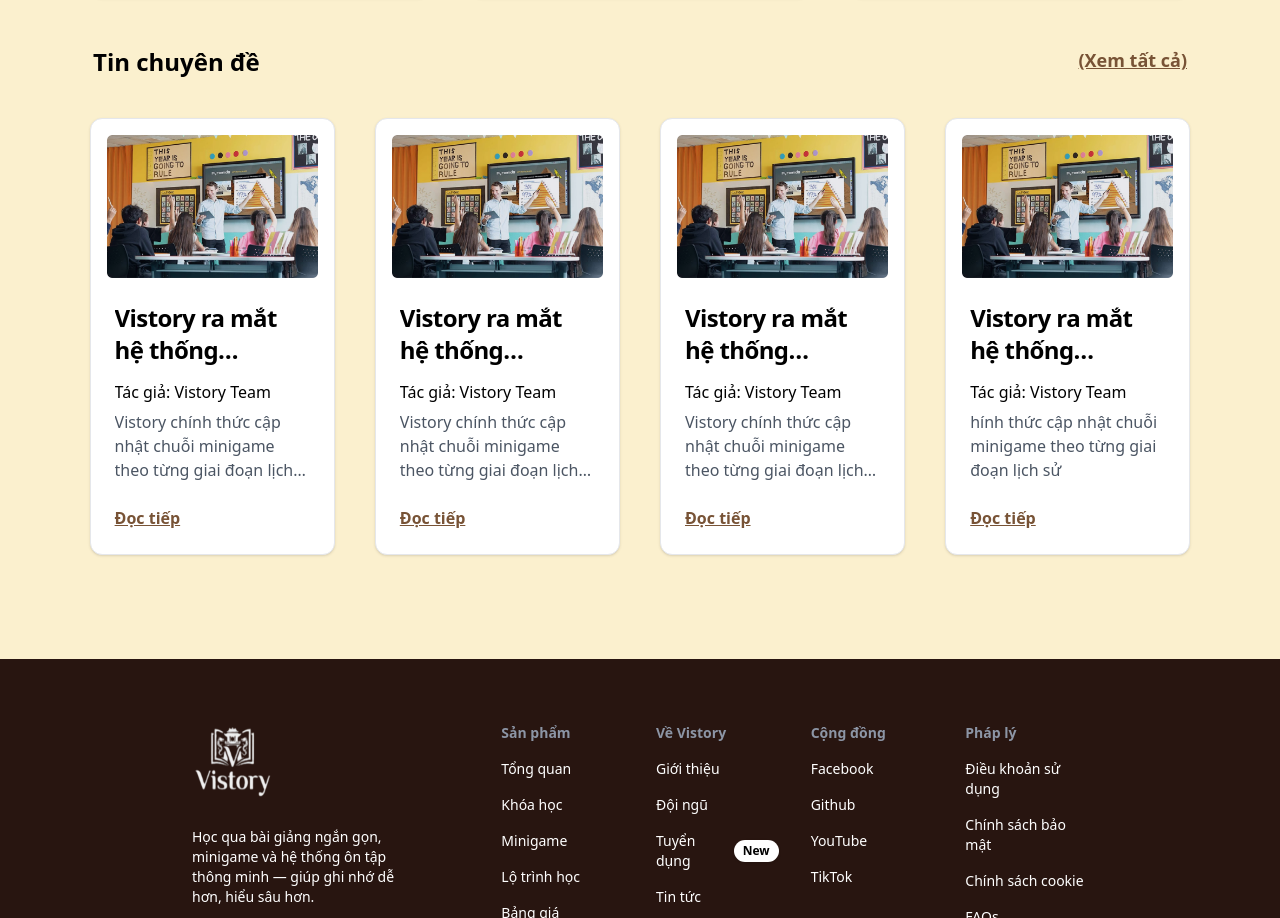
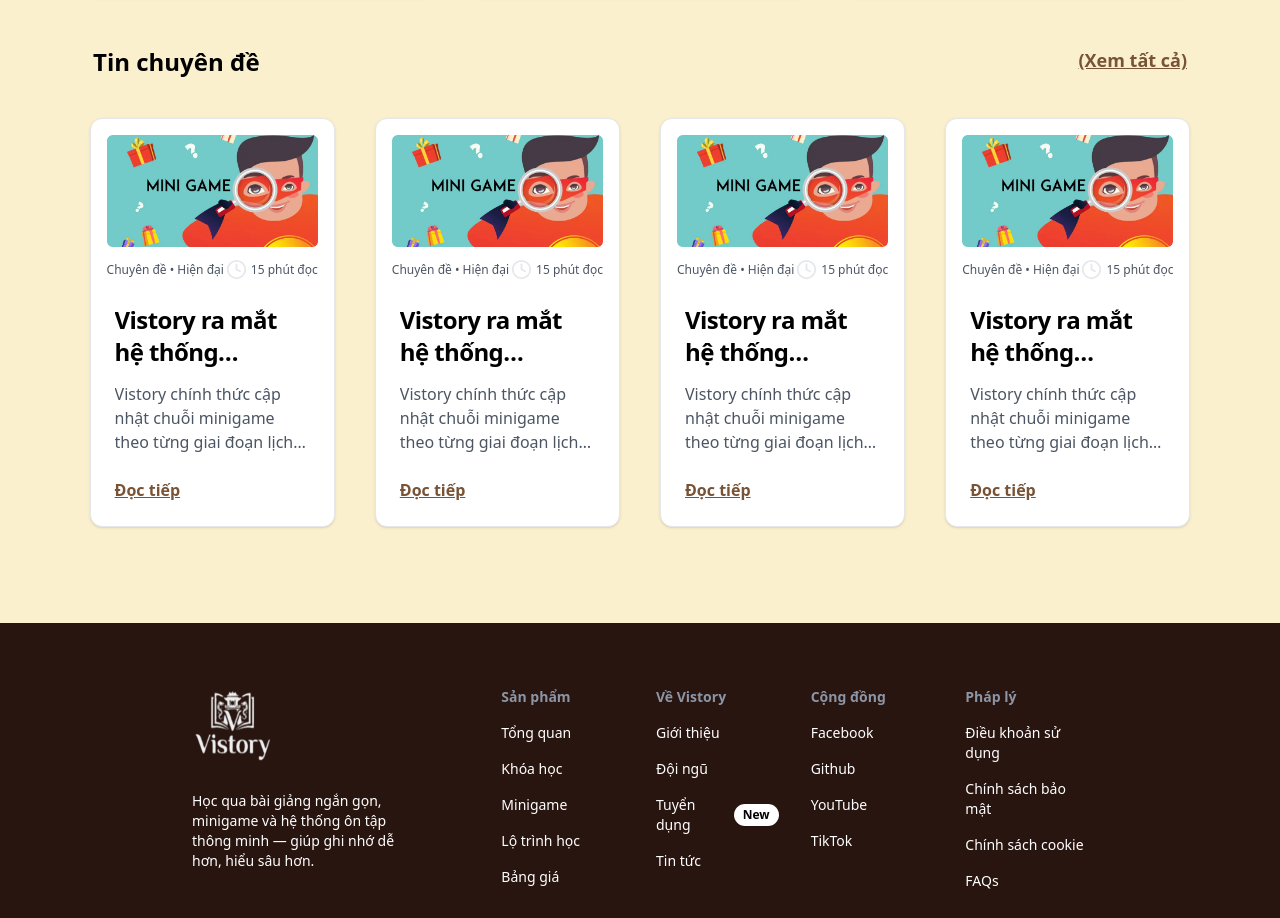
Before and after one commit to Binh1211/EXE_Project, a React (Vite) app in the folder fe-exe/: page /news in a window 1280 px wide. Shown: the part 1223-2141 px from the top of the page. Built offline with nearby package versions, Linux system fonts and the light colour scheme.

Commit message:
update news page

```diff
--- a/fe-exe/src/features/news/components/index.tsx
+++ b/fe-exe/src/features/news/components/index.tsx
@@ -171,26 +171,32 @@
         >
           (Xem tất cả)
         </a>
-        <div className="col-span-2 flex justify-between gap-10 mx-[7%] mb-6">
+        <div className="col-span-2 flex justify-between gap-10 mx-[7%] mb-4">
           <Card className="bg-white rounded-xl flex flex-col h-full w-[23%]">
             <img
-              src="img/news1.png"
+              src="img/news2.png"
               className="h-[40%] w-full object-cover p-4 pb-0"
             />
+            <div className="flex items-center mt-3 px-4">
+              <p className="text-xs text-gray-600 font-medium">
+                Chuyên đề • Hiện đại
+              </p>
+              <div className="flex items-center ml-auto">
+                <Clock4 className="text-gray-200" size={21} />
+                <p className="text-xs text-gray-600 font-medium ml-1">
+                  15 phút đọc
+                </p>
+              </div>
+            </div>
 
             <CardHeader className="flex-1">
               <CardTitle className="text-2xl font-semibold mb-2 line-clamp-2">
                 Vistory ra mắt hệ thống minigame lịch sử mới
               </CardTitle>
-
-              <p className="text-base line-clamp-1 font-medium">
-                Tác giả: Vistory Team
-              </p>
-
               <CardDescription className="text-base text-gray-600 mt-4 line-clamp-3">
                 Vistory chính thức cập nhật chuỗi minigame theo từng giai đoạn
-                lịch sử Vistory chính thức cập nhật chuỗi minigame theo từng
-                giai đoạn lịch sử
+                lịch sử, giúp học sinh luyện tập mốc thời gian và nhân vật quan
+                trọng.
               </CardDescription>
             </CardHeader>
             <CardFooter>
@@ -207,23 +213,29 @@
 
           <Card className="bg-white rounded-xl flex flex-col h-full w-[23%]">
             <img
-              src="img/news1.png"
+              src="img/news2.png"
               className="h-[40%] w-full object-cover p-4 pb-0"
             />
+            <div className="flex items-center mt-3 px-4">
+              <p className="text-xs text-gray-600 font-medium">
+                Chuyên đề • Hiện đại
+              </p>
+              <div className="flex items-center ml-auto">
+                <Clock4 className="text-gray-200" size={21} />
+                <p className="text-xs text-gray-600 font-medium ml-1">
+                  15 phút đọc
+                </p>
+              </div>
+            </div>
 
             <CardHeader className="flex-1">
               <CardTitle className="text-2xl font-semibold mb-2 line-clamp-2">
                 Vistory ra mắt hệ thống minigame lịch sử mới
               </CardTitle>
-
-              <p className="text-base line-clamp-1 font-medium">
-                Tác giả: Vistory Team
-              </p>
-
               <CardDescription className="text-base text-gray-600 mt-4 line-clamp-3">
                 Vistory chính thức cập nhật chuỗi minigame theo từng giai đoạn
-                lịch sử Vistory chính thức cập nhật chuỗi minigame theo từng
-                giai đoạn lịch sử
+                lịch sử, giúp học sinh luyện tập mốc thời gian và nhân vật quan
+                trọng.
               </CardDescription>
             </CardHeader>
             <CardFooter>
@@ -240,23 +252,29 @@
 
           <Card className="bg-white rounded-xl flex flex-col h-full w-[23%]">
             <img
-              src="img/news1.png"
+              src="img/news2.png"
               className="h-[40%] w-full object-cover p-4 pb-0"
             />
+            <div className="flex items-center mt-3 px-4">
+              <p className="text-xs text-gray-600 font-medium">
+                Chuyên đề • Hiện đại
+              </p>
+              <div className="flex items-center ml-auto">
+                <Clock4 className="text-gray-200" size={21} />
+                <p className="text-xs text-gray-600 font-medium ml-1">
+                  15 phút đọc
+                </p>
+              </div>
+            </div>
 
             <CardHeader className="flex-1">
               <CardTitle className="text-2xl font-semibold mb-2 line-clamp-2">
                 Vistory ra mắt hệ thống minigame lịch sử mới
               </CardTitle>
-
-              <p className="text-base line-clamp-1 font-medium">
-                Tác giả: Vistory Team
-              </p>
-
               <CardDescription className="text-base text-gray-600 mt-4 line-clamp-3">
                 Vistory chính thức cập nhật chuỗi minigame theo từng giai đoạn
-                lịch sử Vistory chính thức cập nhật chuỗi minigame theo từng
-                giai đoạn lịch sử
+                lịch sử, giúp học sinh luyện tập mốc thời gian và nhân vật quan
+                trọng.
               </CardDescription>
             </CardHeader>
             <CardFooter>
@@ -273,22 +291,29 @@
 
           <Card className="bg-white rounded-xl flex flex-col h-full w-[23%]">
             <img
-              src="img/news1.png"
+              src="img/news2.png"
               className="h-[40%] w-full object-cover p-4 pb-0"
             />
+            <div className="flex items-center mt-3 px-4">
+              <p className="text-xs text-gray-600 font-medium">
+                Chuyên đề • Hiện đại
+              </p>
+              <div className="flex items-center ml-auto">
+                <Clock4 className="text-gray-200" size={21} />
+                <p className="text-xs text-gray-600 font-medium ml-1">
+                  15 phút đọc
+                </p>
+              </div>
+            </div>
 
             <CardHeader className="flex-1">
               <CardTitle className="text-2xl font-semibold mb-2 line-clamp-2">
                 Vistory ra mắt hệ thống minigame lịch sử mới
               </CardTitle>
-
-              <p className="text-base line-clamp-1 font-medium">
-                Tác giả: Vistory Team
-              </p>
-
               <CardDescription className="text-base text-gray-600 mt-4 line-clamp-3">
-                hính thức cập nhật chuỗi minigame theo từng
-                giai đoạn lịch sử
+                Vistory chính thức cập nhật chuỗi minigame theo từng giai đoạn
+                lịch sử, giúp học sinh luyện tập mốc thời gian và nhân vật quan
+                trọng.
               </CardDescription>
             </CardHeader>
             <CardFooter>
```
